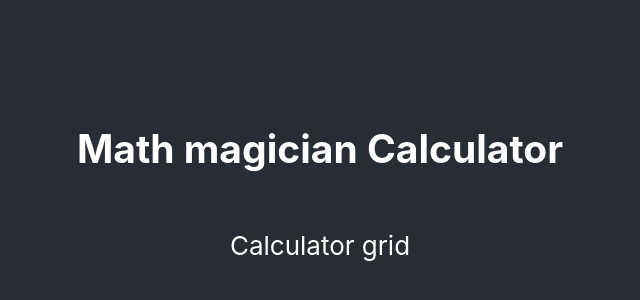
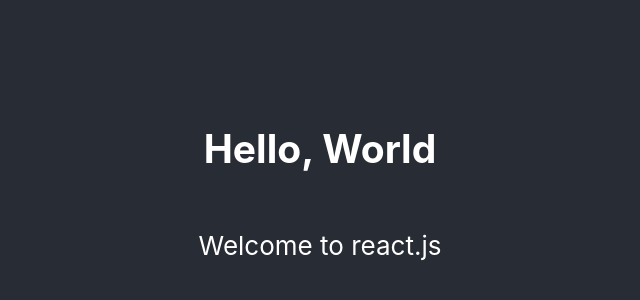
Before and after one commit to chrystalme/math-magician, a React (Create React App) app: page / in a window 1280 px wide. Shown: the part 210-510 px from the top of the page, without its empty margins (320-960 px from the left). Built offline with nearby package versions, Linux system fonts and the light colour scheme.

Commit message:
Update set-up

```diff
--- a/package.json
+++ b/package.json
@@ -50,6 +50,8 @@
     "stylelint": "^13.13.1",
     "stylelint-config-standard": "^21.0.0",
     "stylelint-csstree-validator": "^1.9.0",
-    "stylelint-scss": "^3.19.0"
+    "stylelint-scss": "^3.19.0",
+    "big.js": "6.1.1",
+    "prop-types": "15.7.2"
   }
 }
--- a/src/App.js
+++ b/src/App.js
@@ -4,8 +4,8 @@
   return (
     <div className="App">
       <header className="App-header">
-        <h2>Math magician Calculator</h2>
-        <p>Calculator grid</p>
+        <h2>Hello, World</h2>
+        <p>Welcome to react.js</p>
       </header>
     </div>
   );
```
Also changed, not shown: src/setupTests.js (deleted, +0 -5 lines), 2 other files (tests, documents, lock files or other folders).
